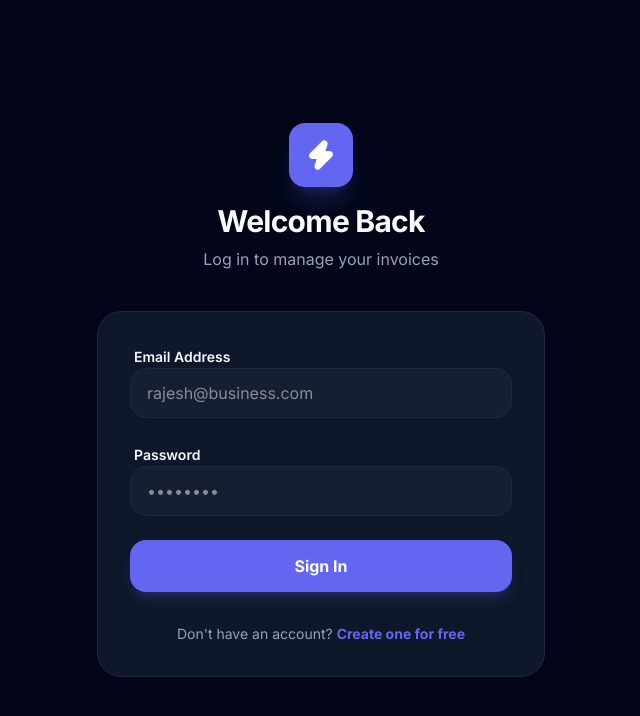
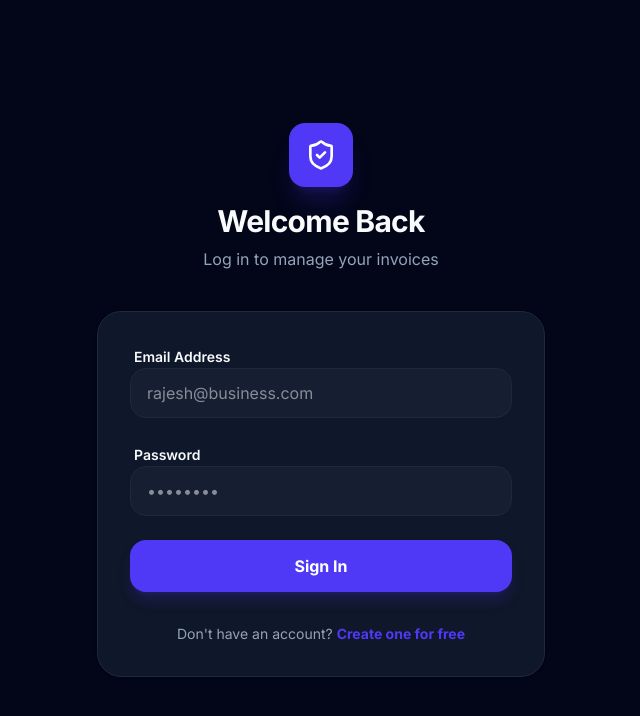
Before and after one commit to DarshanBhandigare/InvoVault, a Next.js app in the folder frontend/: page /login in a window 1280 px wide. Shown: the top 716 px of the page, without its empty margins (319-959 px from the left). Built offline with nearby package versions, Linux system fonts and the light colour scheme; no server answers.

Commit message:
feat: implement login and signup authentication pages using Supabase auth

```diff
--- a/frontend/app/(auth)/login/page.tsx
+++ b/frontend/app/(auth)/login/page.tsx
@@ -4,7 +4,7 @@ import { useState } from "react";
 import { createClient } from "@/utils/supabase/client";
 import { useRouter } from "next/navigation";
 import Link from "next/link";
-import { Zap, Loader2 } from "lucide-react";
+import { ShieldCheck, Loader2 } from "lucide-react";
 
 export default function LoginPage() {
   const [email, setEmail] = useState("");
@@ -37,8 +37,8 @@ export default function LoginPage() {
     <div className="min-h-screen flex items-center justify-center bg-slate-50 dark:bg-slate-950 p-4">
       <div className="w-full max-w-md">
         <div className="text-center mb-10">
-          <div className="inline-flex items-center justify-center w-16 h-16 bg-primary rounded-2xl shadow-xl shadow-primary/20 mb-4">
-            <Zap className="text-white w-8 h-8 fill-white" />
+          <div className="inline-flex items-center justify-center w-16 h-16 bg-indigo-600 rounded-2xl shadow-xl shadow-indigo-600/20 mb-4">
+            <ShieldCheck className="text-white w-8 h-8" />
           </div>
           <h1 className="text-3xl font-bold tracking-tight">Welcome Back</h1>
           <p className="text-muted-foreground mt-2">Log in to manage your invoices</p>
@@ -79,7 +79,7 @@ export default function LoginPage() {
             <button
               type="submit"
               disabled={loading}
-              className="w-full bg-primary text-white rounded-xl py-3.5 font-bold shadow-lg shadow-primary/20 hover:bg-primary/90 active:scale-[0.98] transition-all flex items-center justify-center gap-2"
+              className="w-full bg-indigo-600 text-white rounded-xl py-3.5 font-bold shadow-lg shadow-indigo-600/20 hover:bg-indigo-700 active:scale-[0.98] transition-all flex items-center justify-center gap-2"
             >
               {loading ? <Loader2 className="w-5 h-5 animate-spin" /> : "Sign In"}
             </button>
@@ -88,7 +88,7 @@ export default function LoginPage() {
           <div className="mt-8 text-center">
             <p className="text-sm text-muted-foreground">
               Don't have an account?{" "}
-              <Link href="/signup" className="text-primary font-bold hover:underline">
+              <Link href="/signup" className="text-indigo-600 font-bold hover:underline">
                 Create one for free
               </Link>
             </p>
--- a/frontend/app/(auth)/signup/page.tsx
+++ b/frontend/app/(auth)/signup/page.tsx
@@ -4,7 +4,7 @@ import { useState } from "react";
 import { createClient } from "@/utils/supabase/client";
 import { useRouter } from "next/navigation";
 import Link from "next/link";
-import { Zap, Loader2 } from "lucide-react";
+import { ShieldCheck, Loader2 } from "lucide-react";
 
 export default function SignupPage() {
   const [email, setEmail] = useState("");
@@ -42,14 +42,14 @@ export default function SignupPage() {
       <div className="min-h-screen flex items-center justify-center bg-slate-50 dark:bg-slate-950 p-4">
         <div className="w-full max-w-md text-center bg-card border border-border rounded-3xl p-10 shadow-sm">
           <div className="inline-flex items-center justify-center w-20 h-20 bg-emerald-500/10 text-emerald-500 rounded-full mb-6">
-            <Zap className="w-10 h-10 fill-emerald-500" />
+            <ShieldCheck className="w-10 h-10" />
           </div>
           <h2 className="text-3xl font-bold mb-4">Check your email</h2>
           <p className="text-muted-foreground mb-8">
             We've sent a verification link to <span className="font-semibold text-foreground">{email}</span>.
             Please verify your email to continue.
           </p>
-          <Link href="/login" className="text-primary font-bold hover:underline">
+          <Link href="/login" className="text-indigo-600 font-bold hover:underline">
             Back to Login
           </Link>
         </div>
@@ -61,8 +61,8 @@ export default function SignupPage() {
     <div className="min-h-screen flex items-center justify-center bg-slate-50 dark:bg-slate-950 p-4">
       <div className="w-full max-w-md">
         <div className="text-center mb-10">
-          <div className="inline-flex items-center justify-center w-16 h-16 bg-primary rounded-2xl shadow-xl shadow-primary/20 mb-4">
-            <Zap className="text-white w-8 h-8 fill-white" />
+          <div className="inline-flex items-center justify-center w-16 h-16 bg-indigo-600 rounded-2xl shadow-xl shadow-indigo-600/20 mb-4">
+            <ShieldCheck className="text-white w-8 h-8" />
           </div>
           <h1 className="text-3xl font-bold tracking-tight">Create Account</h1>
           <p className="text-muted-foreground mt-2">Start managing invoices with AI</p>
@@ -104,7 +104,7 @@ export default function SignupPage() {
             <button
               type="submit"
               disabled={loading}
-              className="w-full bg-primary text-white rounded-xl py-3.5 font-bold shadow-lg shadow-primary/20 hover:bg-primary/90 active:scale-[0.98] transition-all flex items-center justify-center gap-2"
+              className="w-full bg-indigo-600 text-white rounded-xl py-3.5 font-bold shadow-lg shadow-indigo-600/20 hover:bg-indigo-700 active:scale-[0.98] transition-all flex items-center justify-center gap-2"
             >
               {loading ? <Loader2 className="w-5 h-5 animate-spin" /> : "Create Account"}
             </button>
@@ -113,7 +113,7 @@ export default function SignupPage() {
           <div className="mt-8 text-center">
             <p className="text-sm text-muted-foreground">
               Already have an account?{" "}
-              <Link href="/login" className="text-primary font-bold hover:underline">
+              <Link href="/login" className="text-indigo-600 font-bold hover:underline">
                 Sign in instead
               </Link>
             </p>
```
